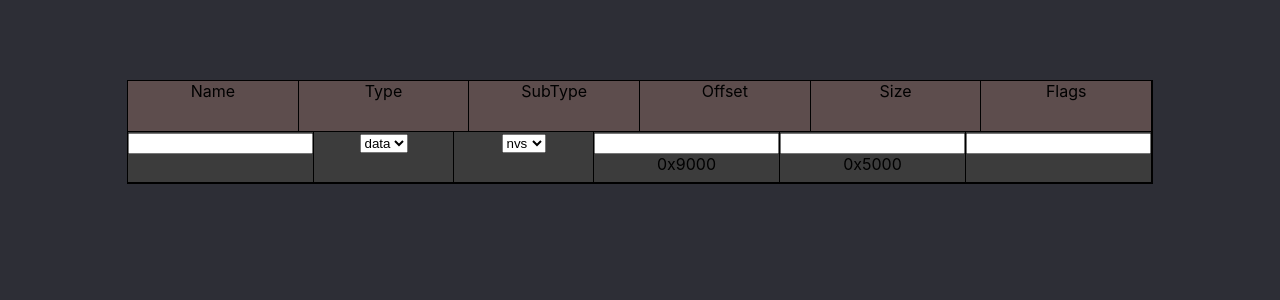
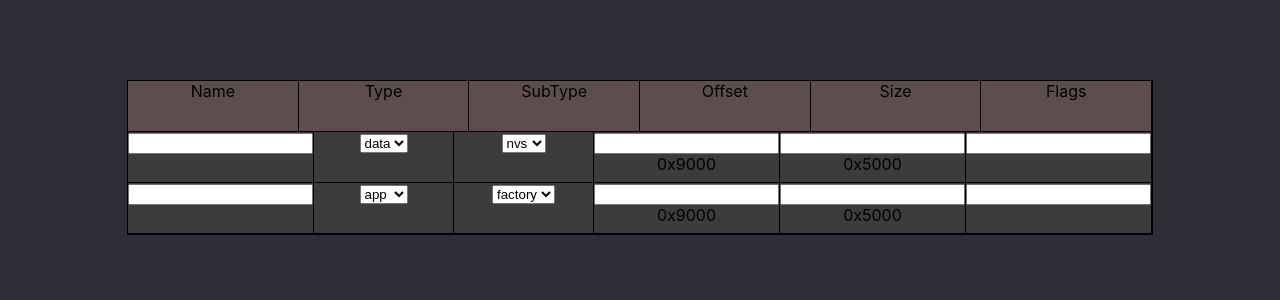
Before and after one commit to platevoltage/esp32-partition-calculator, a React (Create React App) app: page / in a window 1280 px wide. Shown: the top 300 px of the page. Built offline with nearby package versions, Linux system fonts and the light colour scheme.

Commit message:
set up state

```diff
--- a/src/components/Row.tsx
+++ b/src/components/Row.tsx
@@ -10,11 +10,13 @@ export interface Partition {
 }
 
 interface Props {
-    data: Partition;
+    table: Partition[];
+    setTable: (data: Partition[]) => void;
+    i: number;
 }
 
 
-export default function Row({data}: Props) {
+export default function Row({table, setTable, i}: Props) {
   return (
     <div className="row">
 
@@ -25,38 +27,44 @@ export default function Row({data}: Props) {
         </div>
 
         <div className="column">
-            <select name="data">
-                <option value="data" selected={data.type === "data"}>data</option>
-                <option value="app" selected={data.type === "app"}>app</option>
+            <select name="type" value={table[i].type} onChange={(e) => {
+                table[i].type = e.target.value;
+                setTable([...table]);
+            }}>
+                <option value="data">data</option>
+                <option value="app">app</option>
             </select>
         </div>
 
         <div className="column">
-            <select name="sub-type">
-                {data.type === "app" ? <>
-                    <option value="factory" selected={data.subType === "factory"}>factory</option>
-                    <option value="test" selected={data.subType === "test"}>test</option>
-                    <option value="ota_0" selected={data.subType === "ota_0"}>ota_0</option>
-                    <option value="ota_1" selected={data.subType === "ota_1"}>ota_1</option>
-                    <option value="ota_2" selected={data.subType === "ota_2"}>ota_2</option>
-                    <option value="ota_3" selected={data.subType === "ota_3"}>ota_3</option>
-                    <option value="ota_4" selected={data.subType === "ota_4"}>ota_4</option>
-                    <option value="ota_5" selected={data.subType === "ota_5"}>ota_5</option>
-                    <option value="ota_6" selected={data.subType === "ota_6"}>ota_6</option>
-                    <option value="ota_7" selected={data.subType === "ota_7"}>ota_7</option>
-                    <option value="ota_8" selected={data.subType === "ota_8"}>ota_8</option>
-                    <option value="ota_9" selected={data.subType === "ota_9"}>ota_9</option>
-                    <option value="ota_10" selected={data.subType === "ota_10"}>ota_10</option>
-                    <option value="ota_11" selected={data.subType === "ota_11"}>ota_11</option>
-                    <option value="ota_12" selected={data.subType === "ota_12"}>ota_12</option>
-                    <option value="ota_13" selected={data.subType === "ota_13"}>ota_13</option>
-                    <option value="ota_14" selected={data.subType === "ota_14"}>ota_14</option>
-                    <option value="ota_15" selected={data.subType === "ota_15"}>ota_15</option>
+            <select name="sub-type" value={table[i].subType} onChange={(e) => {
+                table[i].subType = e.target.value;
+                setTable([...table]);
+            }}>
+                {table[i].type === "app" ? <>
+                    <option value="factory">factory</option>
+                    <option value="test">test</option>
+                    <option value="ota_0">ota_0</option>
+                    <option value="ota_1">ota_1</option>
+                    <option value="ota_2">ota_2</option>
+                    <option value="ota_3">ota_3</option>
+                    <option value="ota_4">ota_4</option>
+                    <option value="ota_5">ota_5</option>
+                    <option value="ota_6">ota_6</option>
+                    <option value="ota_7">ota_7</option>
+                    <option value="ota_8">ota_8</option>
+                    <option value="ota_9">ota_9</option>
+                    <option value="ota_10">ota_10</option>
+                    <option value="ota_11">ota_11</option>
+                    <option value="ota_12">ota_12</option>
+                    <option value="ota_13">ota_13</option>
+                    <option value="ota_14">ota_14</option>
+                    <option value="ota_15">ota_15</option>
                 </> :
                 <>
-                    <option value="ota" selected={data.subType === "ota"}>ota</option>
-                    <option value="phy" selected={data.subType === "phy"}>phy</option>
-                    <option value="nvs" selected={data.subType === "nvs"}>nvs</option>
+                    <option value="ota">ota</option>
+                    <option value="phy">phy</option>
+                    <option value="nvs">nvs</option>
                 </>
                 }
 
@@ -68,21 +76,21 @@ export default function Row({data}: Props) {
             <input type="text" name="offset">
 
             </input>
-            0x{data.offset.toString(16)}
+            0x{table[i].offset.toString(16)}
         </div>
 
         <div className="column">
             <input type="text" name="size">
 
             </input>
-            0x{data.size.toString(16)}
+            0x{table[i].size.toString(16)}
         </div>
 
         <div className="column">
             <input type="text" name="flags">
 
             </input>
-            {data.flags}
+            {table[i].flags}
         </div>
 
     </div>
--- a/src/components/Table.tsx
+++ b/src/components/Table.tsx
@@ -1,16 +1,27 @@
+import { useState } from 'react';
 import './Table.css';
 import Row, {Partition} from './Row';
 
 
 export default function Table() {
+    const [table, setTable] = useState<Partition[]>([
+        {
+            name: "nvs",
+            type: "data",
+            subType: "nvs",
+            offset: 0x9000,
+            size: 0x5000,
+        },
+        {
+            name: "nvs",
+            type: "app",
+            subType: "nvs",
+            offset: 0x9000,
+            size: 0x5000,
+        },
 
-    const testData: Partition = {
-        name: "nvs",
-        type: "data",
-        subType: "nvs",
-        offset: 0x9000,
-        size: 0x5000,
-    }
+    ]);
+
     return (
         <main>
             <header className="row">
@@ -21,8 +32,11 @@ export default function Table() {
                 <div className="column">Size</div>
                 <div className="column">Flags</div>
             </header>
-
-            <Row data={testData}/>
+            {
+                table.map((partition, i) => {
+                    return <Row table={table} setTable={setTable} i={i} key={i}/>
+                })
+            }
 
         </main>
     )
```
